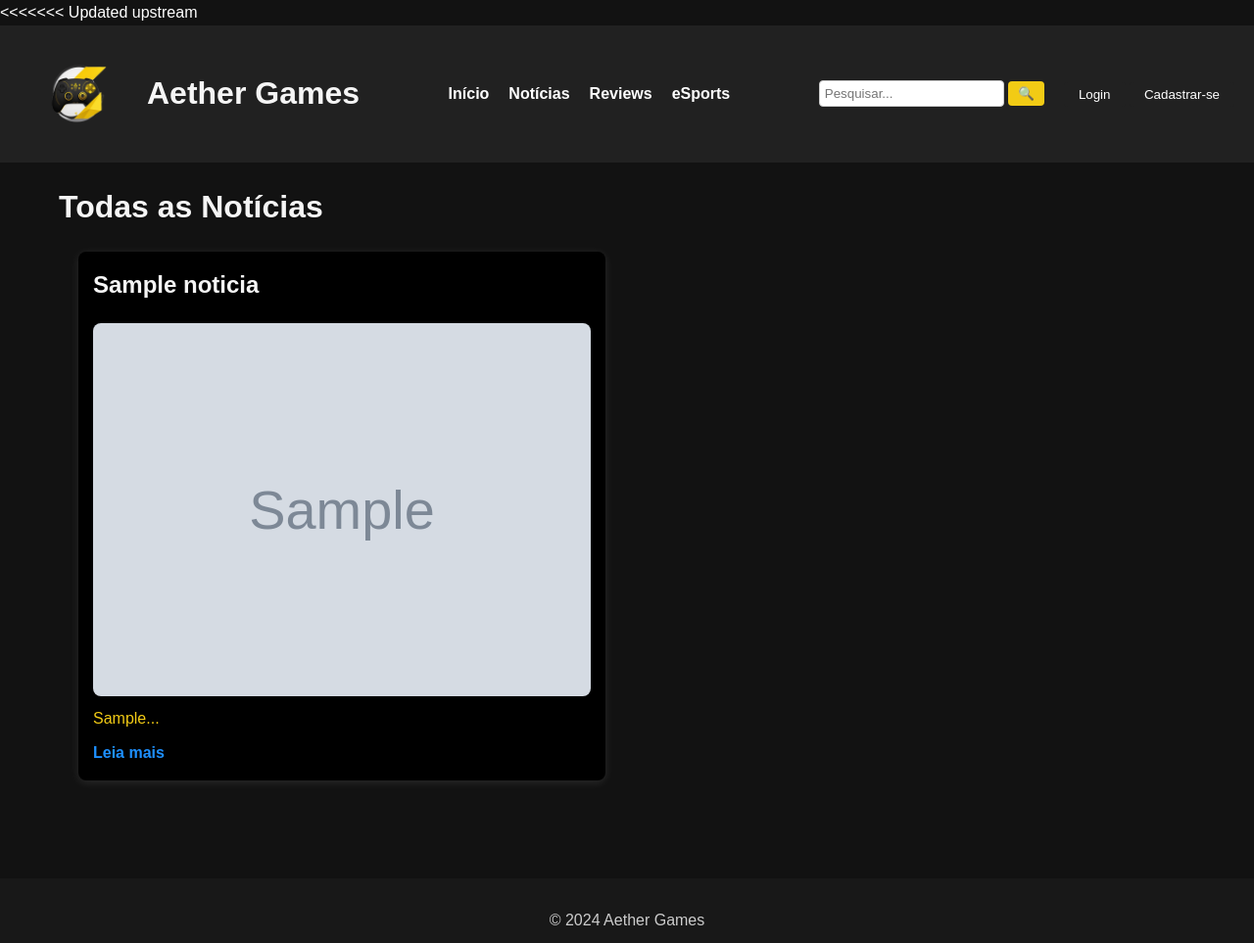
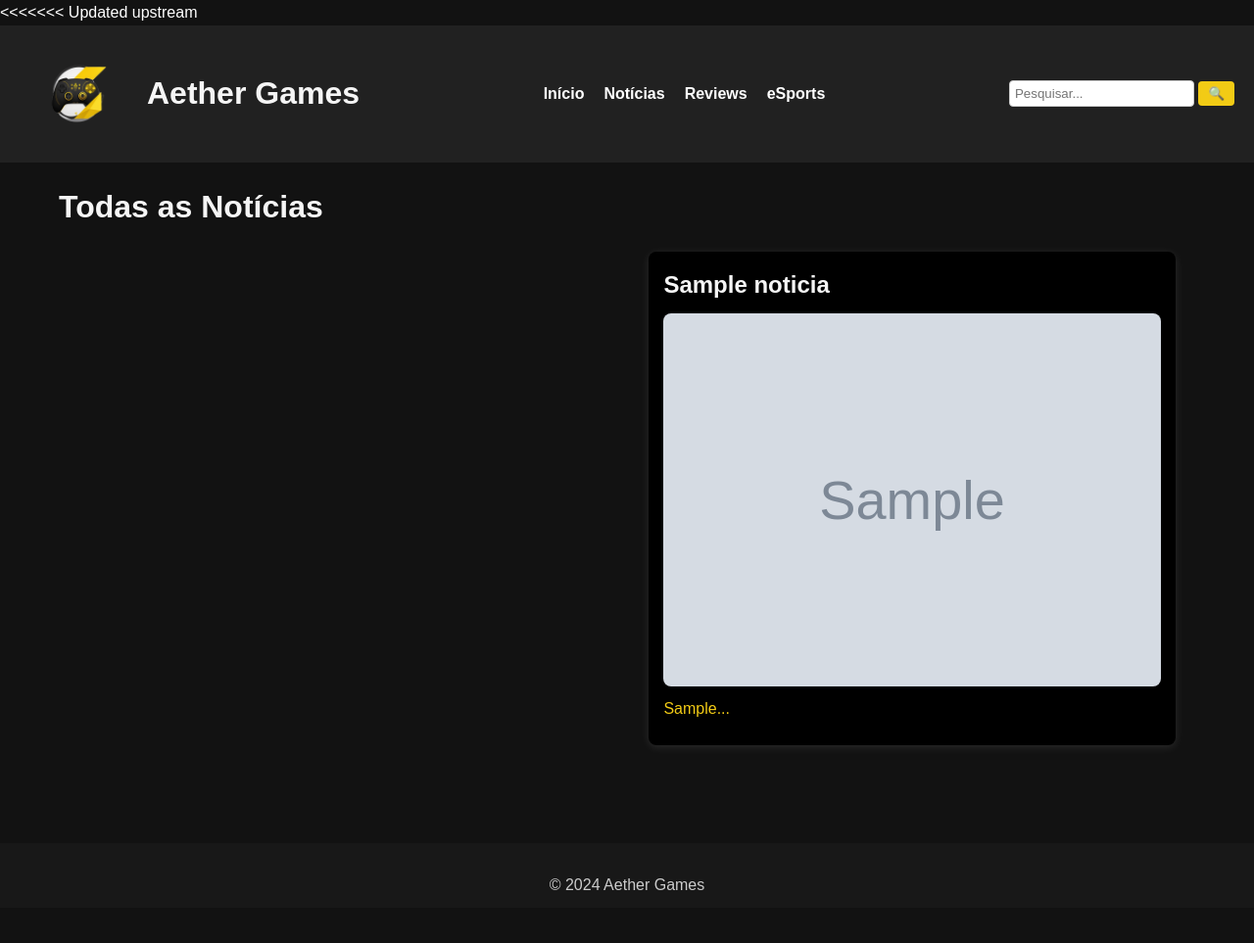
Before and after one commit to Kayo-Elias/Aether_Games-php, a PHP site: page /noticias.php in a window 1280 px wide. Shown: the whole page at 98% size. After the commit the page ends 909 px from the top, so only its background shows below. Run offline with PHP 8.4, Linux system fonts and the light colour scheme; tables that the repository leaves empty or names only in its code hold one stand-in row (values such as "Sample post"); grey boxes marked "Sample" are stand-in pictures.

Commit message:
Update noticias.php

```diff
--- a/noticias.php
+++ b/noticias.php
@@ -48,40 +48,32 @@ $resultado = $conexao->query($sql);
             <?php else: ?>
                 <a href="login.php">
             <?php endif; ?>
-        <div class="header-right">
-
+        </div>
         <!-- Barra de Pesquisa -->
         <form action="pesquisa.php" method="GET" class="pesquisa-form">
             <input type="text" name="query" placeholder="Pesquisar...">
             <button type="submit">🔍</button>
         </form>
-        </div>
-
-         <!-- Botões de Login e Cadastrar-se -->
-         <div class="auth-buttons">
-                <a href="login.php"><button class="login-button">Login</button></a>
-                <a href="cadastro.php"><button class="register-button">Cadastrar-se</button></a>
-            </div>
     </header>
 
     <!-- Conteúdo Principal -->
     <main>
         <h1>Todas as Notícias</h1>
         <div class="noticias-lista">
-
             <?php
             if ($resultado->num_rows > 0):
                 while ($noticia = $resultado->fetch_assoc()):
             ?>
                 <article>
+                    <!-- Título e imagem agora são links para a página de notícia completa -->
+                    <a href="noticia_completa.php?id=<?php echo $noticia['id']; ?>" class="noticia-link">
                         <h2><?php echo htmlspecialchars($noticia['titulo']); ?></h2>
                         <?php if (!empty($noticia['imagem'])): ?>
                             <img src="<?php echo htmlspecialchars($noticia['imagem']); ?>" alt="Imagem da notícia" class="noticia-img">
                         <?php endif; ?>
+                    </a>
                     <p><?php echo nl2br(htmlspecialchars(substr($noticia['conteudo'], 0, 150))); ?>...</p>
-                <a href="noticia_completa.php?id=<?php echo $noticia['id']; ?>" class="ver-mais">Leia mais</a>
                 </article>
-
             <?php
                 endwhile;
             else:
```
Lines whose indentation alone changed are shown as unchanged.
